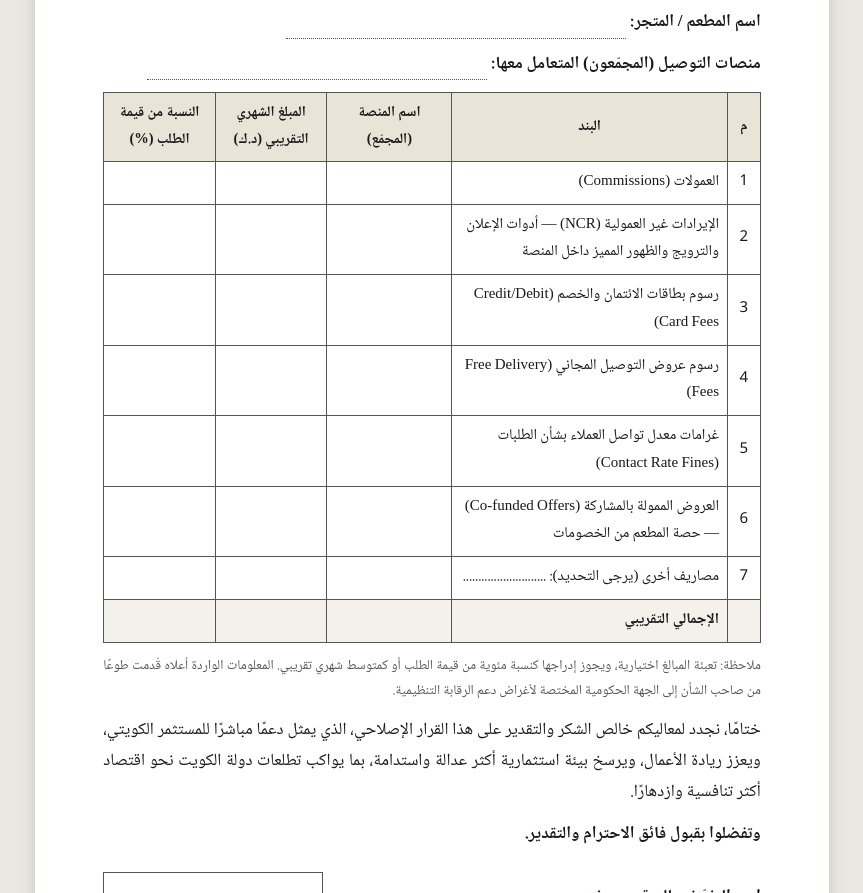
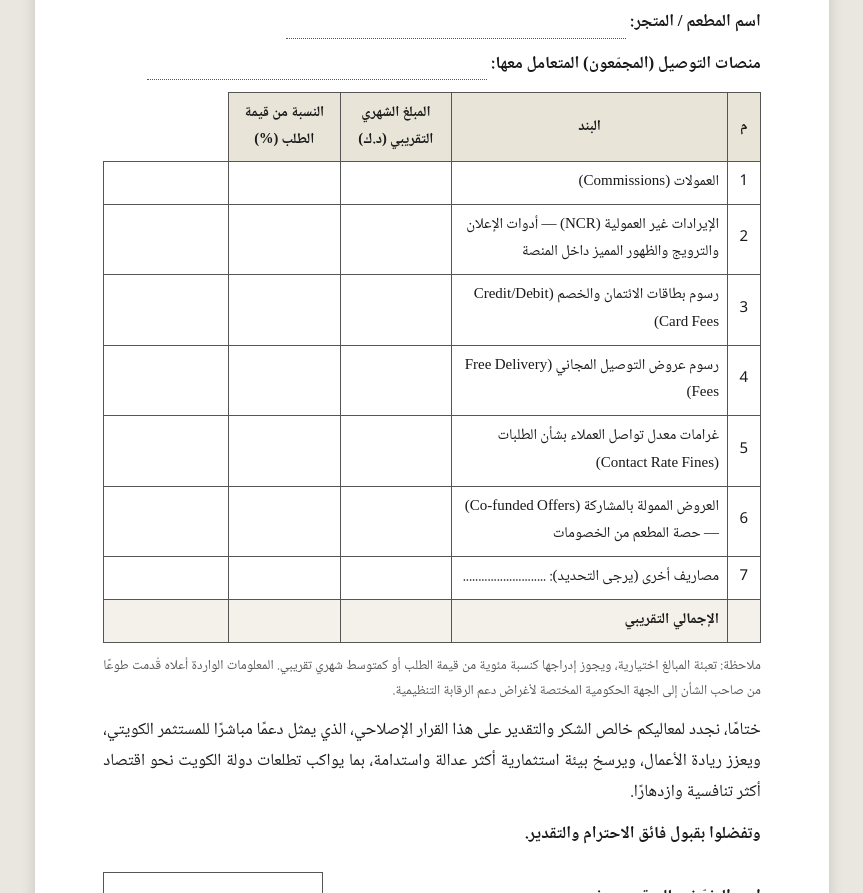
Before and after one commit to dohan9319-ai/Shukran_campaign, a website: page letter.html in a window 1280 px wide. Shown: the part 1300-2193 px from the top of the page, without its empty margins (208-1071 px from the left). Drawn offline with Linux system fonts and the light colour scheme.

Commit message:
Update letter.html

```diff
--- a/letter.html
+++ b/letter.html
@@ -128,7 +128,6 @@
       <tr>
         <th style="width:5%">م</th>
         <th style="width:42%">البند</th>
-        <th style="width:19%">اسم المنصة (المجمّع)</th>
         <th style="width:17%">المبلغ الشهري التقريبي (د.ك)</th>
         <th style="width:17%">النسبة من قيمة الطلب (%)</th>
       </tr>
```
